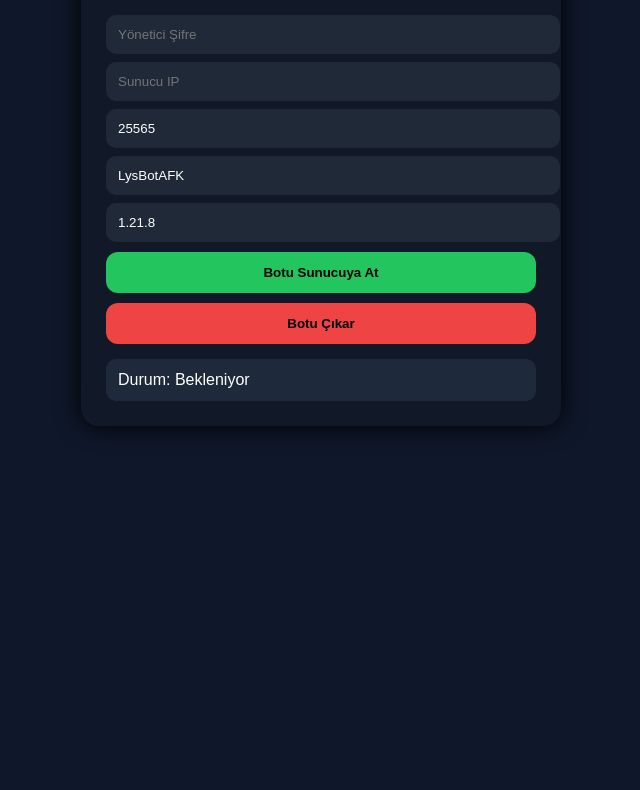
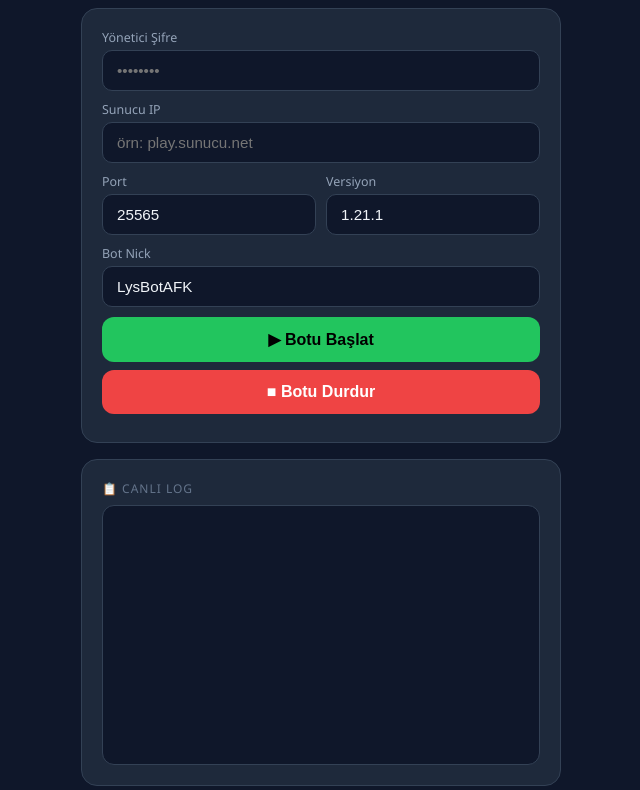
Before and after one commit to contentispro/mcafkbot, a website: page public/index.html in a window 1280 px wide. Shown: the part 146-936 px from the top of the page, without its empty margins (319-959 px from the left). Before the commit the page ends 800 px from the top, so only its background shows below. Drawn offline with nearby package versions, Linux system fonts and the light colour scheme; no server answers.

Commit message:
Improve layout and styling in index.html
Refactor HTML structure and styles for better layout and design.

```diff
--- a/public/index.html
+++ b/public/index.html
@@ -5,114 +5,211 @@
 <meta name="viewport" content="width=device-width,initial-scale=1">
 <title>MCAFKBot PRO</title>
 <script src="/socket.io/socket.io.js"></script>
+<style>
+  * { box-sizing: border-box; margin: 0; padding: 0 }
+  body {
+    background: #0f172a;
+    font-family: 'Segoe UI', Arial, sans-serif;
+    min-height: 100vh;
+    display: flex;
+    justify-content: center;
+    align-items: flex-start;
+    padding: 30px 16px;
+    color: #e2e8f0;
+  }
+  .container { width: 100%; max-width: 480px }
+  h1 {
+    text-align: center;
+    font-size: 1.6rem;
+    margin-bottom: 20px;
+    color: #22c55e;
+    letter-spacing: 2px;
+  }
+  .card {
+    background: #1e293b;
+    border-radius: 16px;
+    padding: 20px;
+    margin-bottom: 16px;
+    border: 1px solid #334155;
+  }
+  label { font-size: 0.78rem; color: #94a3b8; margin-bottom: 4px; display: block }
+  input {
+    width: 100%;
+    padding: 11px 14px;
+    margin-bottom: 10px;
+    border: 1px solid #334155;
+    border-radius: 10px;
+    background: #0f172a;
+    color: #f1f5f9;
+    font-size: 0.95rem;
+    outline: none;
+    transition: border 0.2s;
+  }
+  input:focus { border-color: #22c55e }
+  .row { display: flex; gap: 10px }
+  .row input { margin-bottom: 10px }
+  button {
+    width: 100%;
+    padding: 13px;
+    border: none;
+    border-radius: 12px;
+    font-weight: bold;
+    font-size: 1rem;
+    cursor: pointer;
+    transition: opacity 0.2s, transform 0.1s;
+    margin-bottom: 8px;
+  }
+  button:active { transform: scale(0.98) }
+  .btn-start { background: #22c55e; color: #000 }
+  .btn-stop  { background: #ef4444; color: #fff }
+  .btn-start:hover { opacity: 0.88 }
+  .btn-stop:hover  { opacity: 0.88 }
 
-<style>
-body{
-background:#0f172a;
-font-family:Arial;
-display:flex;
-justify-content:center;
-padding:40px;
-color:white;
+  .status-bar {
+    display: flex;
+    align-items: center;
+    gap: 10px;
+    padding: 12px 16px;
+    background: #0f172a;
+    border-radius: 10px;
+    margin-bottom: 16px;
+    border: 1px solid #334155;
+    font-size: 0.9rem;
   }
-.box{
-width:430px;
-background:#111827;
-padding:25px;
-border-radius:18px;
-box-shadow:0 0 25px #000;
+  .dot {
+    width: 11px; height: 11px;
+    border-radius: 50%;
+    background: #475569;
+    flex-shrink: 0;
+    transition: background 0.4s;
   }
-input{
-width:100%;
-padding:12px;
-margin-top:8px;
-border:none;
-border-radius:10px;
-background:#1f2937;
-color:white;
+  .dot.online  { background: #22c55e; box-shadow: 0 0 8px #22c55e }
+  .dot.offline { background: #ef4444 }
+
+  .log-box {
+    background: #0f172a;
+    border: 1px solid #334155;
+    border-radius: 12px;
+    padding: 14px;
+    height: 260px;
+    overflow-y: auto;
+    font-family: 'Courier New', monospace;
+    font-size: 0.78rem;
+    color: #94a3b8;
+    scroll-behavior: smooth;
   }
-button{
-width:100%;
-padding:13px;
-margin-top:10px;
-border:none;
-border-radius:12px;
-font-weight:bold;
-cursor:pointer;
-}
-.green{background:#22c55e;}
-.red{background:#ef4444;}
-.status{
-margin-top:15px;
-padding:12px;
-background:#1e293b;
-border-radius:10px;
-}
-h1{
-text-align:center;
+  .log-box p { margin-bottom: 4px; line-height: 1.4 }
+  .log-box p.green { color: #22c55e }
+  .log-box p.red   { color: #f87171 }
+  .log-box p.yellow{ color: #fbbf24 }
+  .log-title {
+    font-size: 0.75rem;
+    color: #64748b;
+    text-transform: uppercase;
+    letter-spacing: 1px;
+    margin-bottom: 8px;
   }
 </style>
 </head>
+<body>
+<div class="container">
+  <h1>⛏ MCAFKBot PRO</h1>
 
-<body>
+  <div class="status-bar">
+    <div class="dot" id="dot"></div>
+    <span id="statusText">Bekleniyor</span>
+  </div>
 
-<div class="box">
+  <div class="card">
+    <label>Yönetici Şifre</label>
+    <input id="password" type="password" placeholder="••••••••">
 
-<h1>MCAFKBot PRO</h1>
+    <label>Sunucu IP</label>
+    <input id="host" placeholder="örn: play.sunucu.net">
 
-<input id="password" placeholder="Yönetici Şifre">
-<input id="host" placeholder="Sunucu IP">
-<input id="port" value="25565" placeholder="Port">
-<input id="username" value="LysBotAFK" placeholder="Bot Nick">
-<input id="version" value="1.21.8" placeholder="Versiyon">
+    <div class="row">
+      <div style="flex:1">
+        <label>Port</label>
+        <input id="port" value="25565">
+      </div>
+      <div style="flex:1">
+        <label>Versiyon</label>
+        <input id="version" value="1.21.1">
+      </div>
+    </div>
 
-<button class="green" onclick="startBot()">Botu Sunucuya At</button>
-<button class="red" onclick="stopBot()">Botu Çıkar</button>
+    <label>Bot Nick</label>
+    <input id="username" value="LysBotAFK">
 
-<div class="status" id="status">Durum: Bekleniyor</div>
+    <button class="btn-start" onclick="startBot()">▶ Botu Başlat</button>
+    <button class="btn-stop"  onclick="stopBot()">■ Botu Durdur</button>
+  </div>
 
+  <div class="card">
+    <div class="log-title">📋 Canlı Log</div>
+    <div class="log-box" id="logBox"></div>
+  </div>
 </div>
 
 <script>
-
 const socket = io()
 
-socket.on('status',(s)=>{
-document.getElementById("status").innerHTML="Durum: "+s
+// Bağlanınca geçmiş logları al
+socket.on('history', (lines) => {
+  lines.forEach(l => addLog(l))
 })
 
-function getData(){
+socket.on('log', (line) => addLog(line))
+
+socket.on('status', (s) => {
+  const dot = document.getElementById('dot')
+  const txt = document.getElementById('statusText')
+  if (s === 'online') {
+    dot.className = 'dot online'
+    txt.textContent = 'Bot Online'
+  } else {
+    dot.className = 'dot offline'
+    txt.textContent = 'Bot Offline'
+  }
+})
+
+function addLog(line) {
+  const box = document.getElementById('logBox')
+  const p = document.createElement('p')
+  p.textContent = line
+  if (line.includes('✅') || line.includes('Online')) p.className = 'green'
+  else if (line.includes('❌') || line.includes('Kicked') || line.includes('Hata')) p.className = 'red'
+  else if (line.includes('⚠️') || line.includes('bağlanıyor')) p.className = 'yellow'
+  box.appendChild(p)
+  box.scrollTop = box.scrollHeight
+}
+
+function getData() {
   return {
-password: password.value,
-host: host.value,
-port: port.value,
-username: username.value,
-version: version.value
+    password: document.getElementById('password').value,
+    host:     document.getElementById('host').value,
+    port:     document.getElementById('port').value,
+    username: document.getElementById('username').value,
+    version:  document.getElementById('version').value
   }
 }
 
-async function startBot(){
-
-await fetch('/start',{
-method:'POST',
-headers:{'Content-Type':'application/json'},
-body:JSON.stringify(getData())
-})
-
+async function startBot() {
+  const res = await fetch('/start', {
+    method: 'POST',
+    headers: { 'Content-Type': 'application/json' },
+    body: JSON.stringify(getData())
+  }).then(r => r.json())
+  if (!res.ok) addLog(`⚠️ ${res.msg || 'Başlatılamadı'}`)
 }
 
-async function stopBot(){
-
-await fetch('/stop',{
-method:'POST',
-headers:{'Content-Type':'application/json'},
-body:JSON.stringify({
-password: password.value
+async function stopBot() {
+  await fetch('/stop', {
+    method: 'POST',
+    headers: { 'Content-Type': 'application/json' },
+    body: JSON.stringify({ password: document.getElementById('password').value })
   })
-})
-
 }
-
 </script>
 </body>
 </html>
```
Lines whose indentation alone changed are shown as unchanged.
